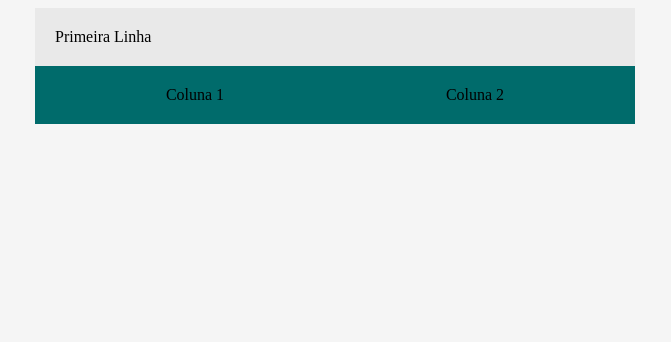
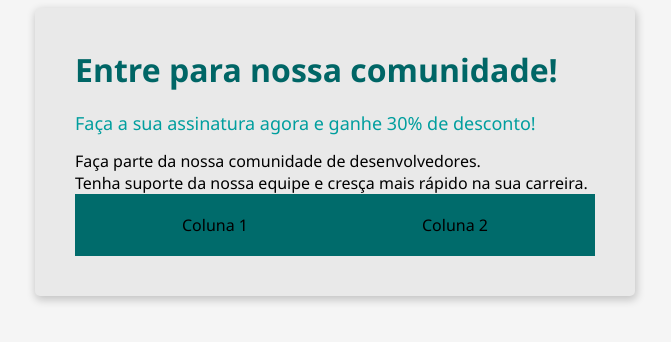
Before and after one commit to filipelamego/bootcamp-devjr-modulo2, a plain HTML site: page index.html in a window 1280 px wide. Shown: the whole page, without its empty margins (305-976 px from the left). Drawn offline with Linux system fonts and the light colour scheme.

Commit message:
closes #3 - Criando o cabeçalho

```diff
--- a/index.html
+++ b/index.html
@@ -1,5 +1,6 @@
 <!DOCTYPE html>
 <html lang="pt-br">
+
 <head>
     <meta charset="UTF-8">
     <meta name="viewport" content="width=device-width, initial-scale=1.0">
@@ -8,16 +9,20 @@
     <style>
         body {
             background-color: #F5F5F5;
+            font-family: 'Segoe UI', Tahoma, Geneva, Verdana, sans-serif;
         }
 
         .container {
             background-color: #E9E9E9;
             margin: auto;
             width: 600px;
+            box-shadow: 1px 3px 8px 1px rgba(0, 0, 0, 0.2);
+            border-radius: 5px;
+            overflow: hidden;
         }
 
         .header {
-            padding: 20px;
+            padding: 40px;
         }
 
         .flex-container {
@@ -26,22 +31,48 @@
             justify-content: space-around;
             padding: 20px;
         }
+
+        .header-title {
+            color: #006666;
+            font-size: 32px;
+            font-weight: 700;
+            margin-bottom: 20px;
+        }
+
+        .header-subtitle {
+            color: #009E9E;
+            font-size: 18px;
+            font-weight: 500;
+            margin-bottom: 15px;
+        }
+
     </style>
 
 </head>
+
 <body>
     <div class="container">
         <div class="header">
-            Primeira Linha
-        </div>
-        <div class="flex-container">
-            <div>
-                Coluna 1
+            <div class="header-title">
+                Entre para nossa comunidade!
+            </div>
+            <div class="header-subtitle">
+                Faça a sua assinatura agora e ganhe 30% de desconto!
             </div>
             <div>
-                Coluna 2
+                Faça parte da nossa comunidade de desenvolvedores.<br>
+                Tenha suporte da nossa equipe e cresça mais rápido na sua carreira.
+            </div>
+            <div class="flex-container">
+                <div>
+                    Coluna 1
+                </div>
+                <div>
+                    Coluna 2
+                </div>
             </div>
         </div>
     </div>
 </body>
+
 </html>
```
